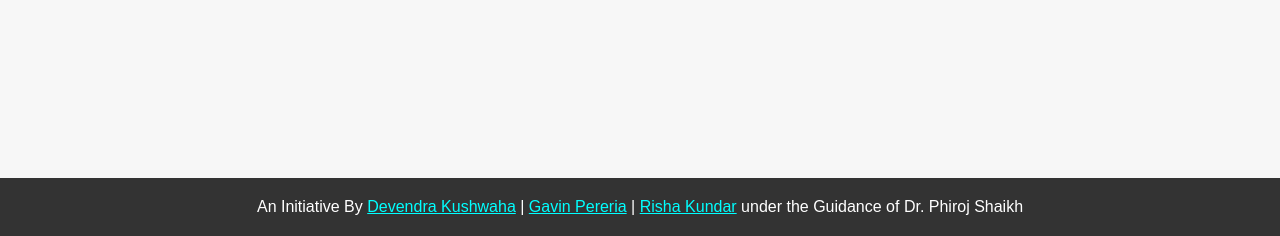
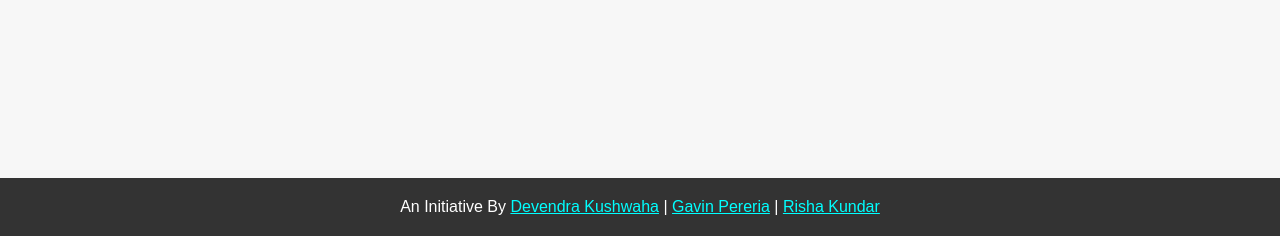
Before and after one commit to XGavinp/Vision-Semantics-Image-Captioner, a Flask app: page / in a window 1280 px wide. Shown: the part 564-800 px from the top of the page. Run offline with Flask 2, Linux system fonts and the light colour scheme.

Commit message:
Update index.html

```diff
--- a/templates/index.html
+++ b/templates/index.html
@@ -116,7 +116,7 @@ button:hover {
 
     <footer>An Initiative By <a href="https://github.com/Devendra379" style="color:aqua;" target="_blank">Devendra Kushwaha</a> |
         <a href="https://github.com/XGavinp" style="color:aqua;" target="_blank">Gavin Pereria</a> |
-        <a href="https://github.com/" style="color:aqua;" target="_blank">Risha Kundar</a> under the Guidance of Dr. Phiroj Shaikh
+        <a href="https://github.com/" style="color:aqua;" target="_blank">Risha Kundar</a>
     </footer>
 
 
```
